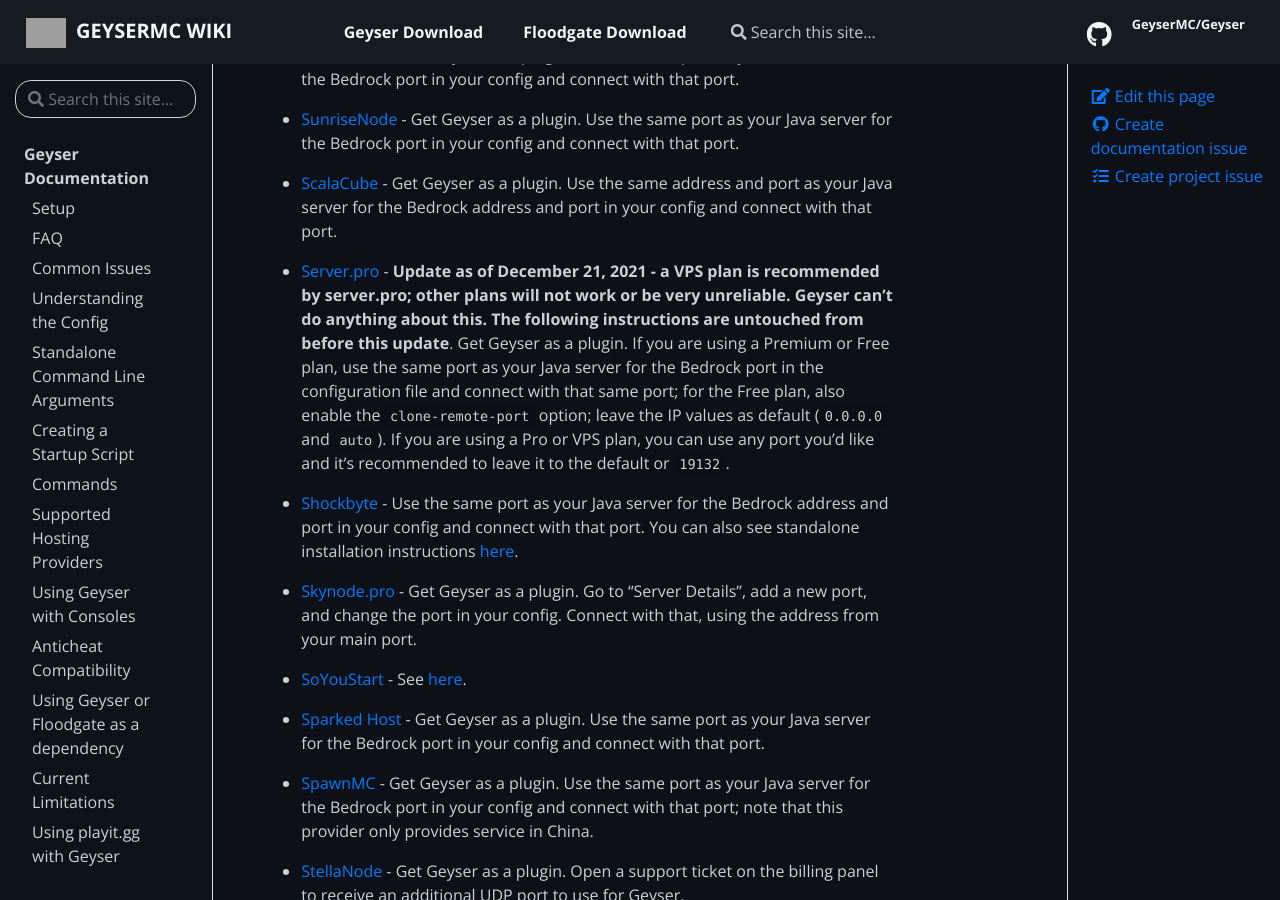
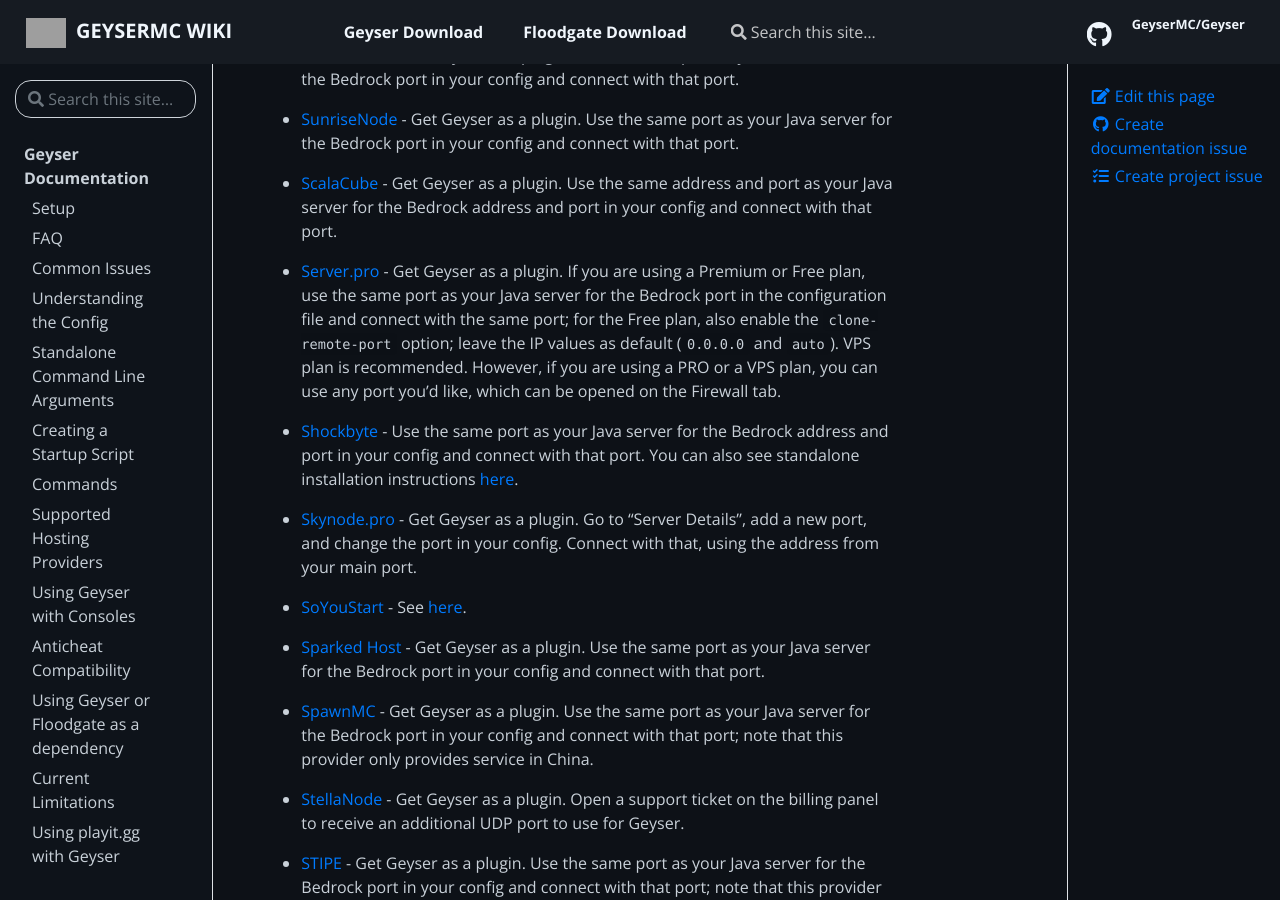
Before and after one commit to GeyserMC/GeyserWiki, a Jekyll site: the page built from _docs/geyser/supported-hosting-providers.md, in a window 1280 px wide and 900 px high, scrolled down 5826 px. Built offline with Jekyll 4.4.1, drawn with Linux system fonts in a browser that asks for light colours; grey boxes are pictures that could not be loaded.

Commit message:
Update Server.pro in providers.json (#74)

```diff
--- a/_data/providers.json
+++ b/_data/providers.json
@@ -367,7 +367,7 @@
     {
       "name": "Server.pro",
       "url": "https://server.pro",
-      "description": "**Update as of December 21, 2021 - a VPS plan is recommended by server.pro; other plans will not work or be very unreliable. Geyser can't do anything about this. The following instructions are untouched from before this update**. Get Geyser as a plugin. If you are using a Premium or Free plan, use the same port as your Java server for the Bedrock port in the configuration file and connect with that same port; for the Free plan, also enable the `clone-remote-port` option; leave the IP values as default (`0.0.0.0` and `auto`). If you are using a Pro or VPS plan, you can use any port you'd like and it's recommended to leave it to the default or `19132`."
+      "description": "Get Geyser as a plugin. If you are using a Premium or Free plan, use the same port as your Java server for the Bedrock port in the configuration file and connect with the same port; for the Free plan, also enable the `clone-remote-port` option; leave the IP values as default (`0.0.0.0` and `auto`). VPS plan is recommended. However, if you are using a PRO or a VPS plan, you can use any port you'd like, which can be opened on the Firewall tab. "
     },
     {
       "name": "Shockbyte",
```
